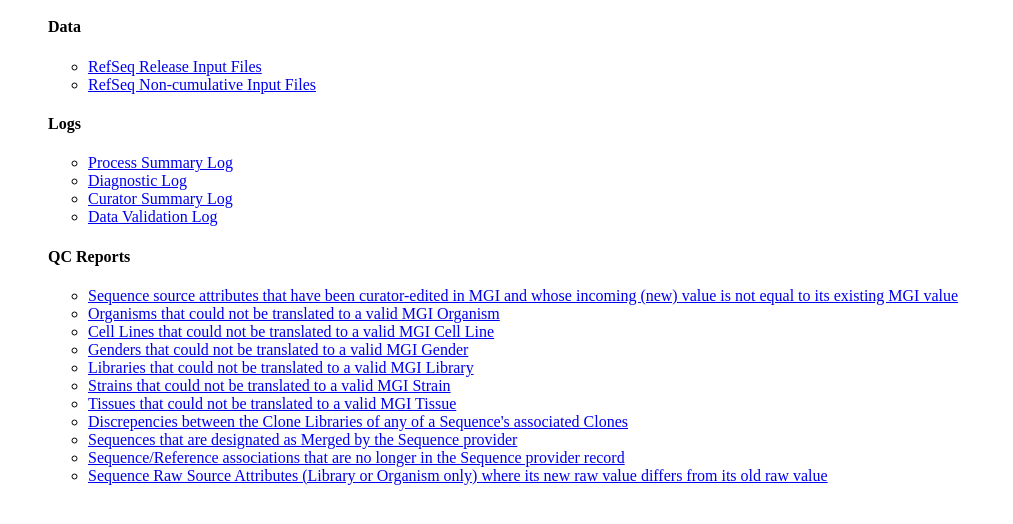
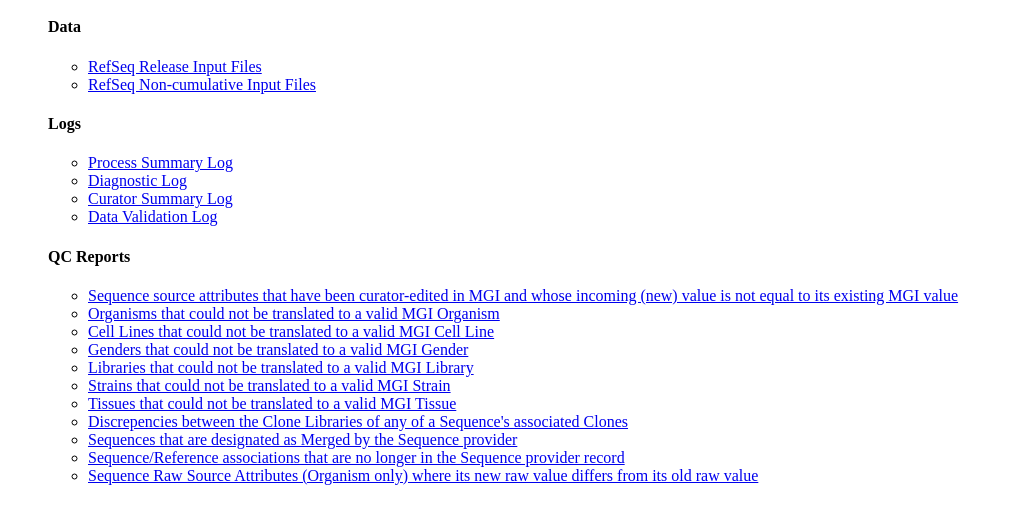
Before and after one commit to mgijax/refseqload, a plain HTML site: page index.html in a window 1280 px wide. Shown: the part 48-572 px from the top of the page, without its empty margins (0-1013 px from the left). Drawn offline with Linux system fonts and the light colour scheme.

Commit message:
removed library from the description of QC_MS_NameConflict.rpt

```diff
--- a/index.html
+++ b/index.html
@@ -30,5 +30,5 @@ RefSeq Sequence Load: Data, Logs and QC Reports
 <LI><A HREF="/data/loads/genbank/refseqload/reports/QC_MS_NameConflict.rpt">Discrepencies between the Clone Libraries of any of a Sequence's associated Clones</A>
 <LI><A HREF="/data/loads/genbank/refseqload/reports/QC_SEQ_Merged.rpt">Sequences that are designated as Merged by the Sequence provider</A>
 <LI><A HREF="/data/loads/genbank/refseqload/reports/QC_SEQ_OldRef.rpt">Sequence/Reference associations that are no longer in the Sequence provider record</A>
-<LI><A HREF="/data/loads/genbank/refseqload/reports/QC_SEQ_RawSourceConflict.rpt">Sequence Raw Source Attributes (Library or Organism only) where its new raw value differs from its old raw value </A>
+<LI><A HREF="/data/loads/genbank/refseqload/reports/QC_SEQ_RawSourceConflict.rpt">Sequence Raw Source Attributes (Organism only) where its new raw value differs from its old raw value </A>
 </UL>
```
